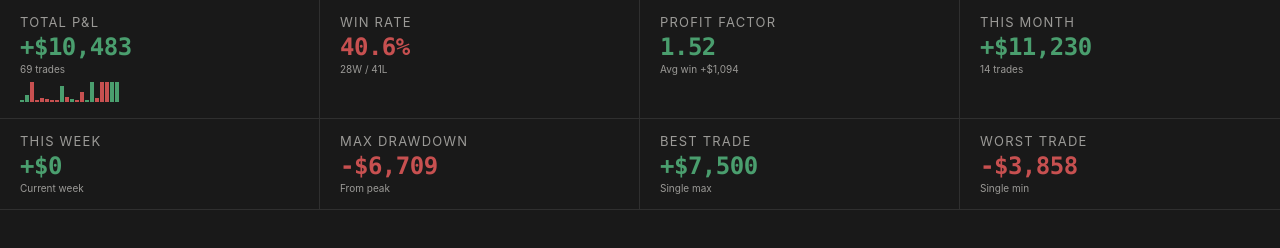
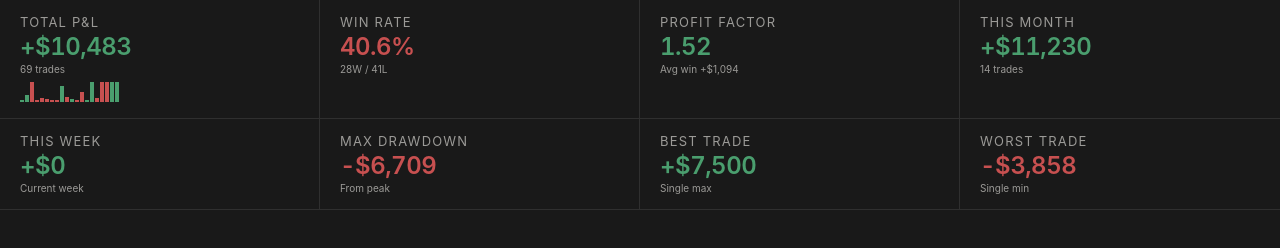
Before and after one commit to TexSupport504/trade-charts, a plain HTML site: page kpi.html in a window 1280 px wide. Drawn offline with Linux system fonts and the light colour scheme.

Commit message:
tabular-nums sans-serif instead of monospace

```diff
--- a/kpi.html
+++ b/kpi.html
@@ -5,7 +5,7 @@
 .r{display:grid;grid-template-columns:repeat(4,1fr);border-bottom:1px solid var(--d)}
 .k{padding:16px 20px;border-right:1px solid var(--d)}.k:nth-child(4n){border-right:0}
 .l{font:500 9px/1 inherit;text-transform:uppercase;letter-spacing:1.2px;color:var(--m)}
-.v{font:600 24px/1 SFMono-Regular,"Roboto Mono",Menlo,monospace;margin-top:6px;letter-spacing:-.5px}
+.v{font:600 24px/1 ui-sans-serif,-apple-system,BlinkMacSystemFont,"Segoe UI",Helvetica,Arial,sans-serif;font-variant-numeric:tabular-nums;margin-top:6px;letter-spacing:-.5px}
 .s{font-size:10px;color:var(--m);margin-top:5px}
 .p{color:var(--g)}.n{color:var(--r)}
 .sp{display:flex;gap:1px;align-items:flex-end;height:20px;margin-top:8px}.sp i{width:4px;min-height:1px;display:block}.sp .u{background:var(--g)}.sp .d{background:var(--r)}
```
